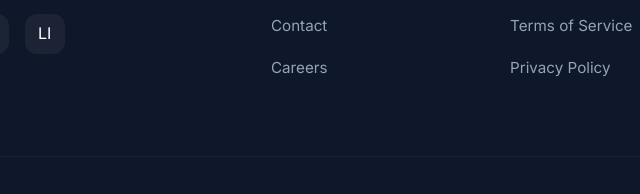
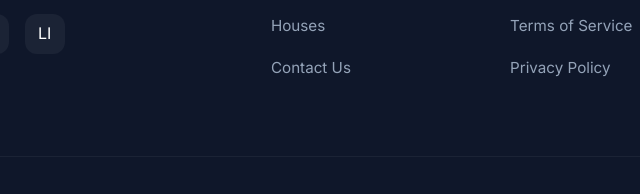
Before and after one commit to Omwenga75/homeview, a plain HTML site: page static/about.html in a window 1280 px wide. Shown: the part 1789-1983 px from the top of the page, 193-833 px from the left. Drawn offline with Linux system fonts and the light colour scheme.

Commit message:
style: replace careers with houses and rename contact to contact us in footer

```diff
--- a/static/about.html
+++ b/static/about.html
@@ -134,8 +134,8 @@
                     <ul>
                         <li><a href="index.html">Home</a></li>
                         <li><a href="about.html">About Us</a></li>
-                        <li><a href="contact.html">Contact</a></li>
-                        <li><a href="#">Careers</a></li>
+                        <li><a href="listings.html">Houses</a></li>
+                        <li><a href="contact.html">Contact Us</a></li>
                     </ul>
                 </div>
                 <div class="footer-links">
```
Also changed, not shown: static/contact.html (+2 -2 lines), static/index.html (+2 -2 lines), static/listings.html (+2 -2 lines), static/login.html (+2 -2 lines), static/privacy.html (+2 -2 lines), static/property-detail.html (+2 -2 lines), static/signup.html (+2 -2 lines), static/terms.html (+2 -2 lines).
